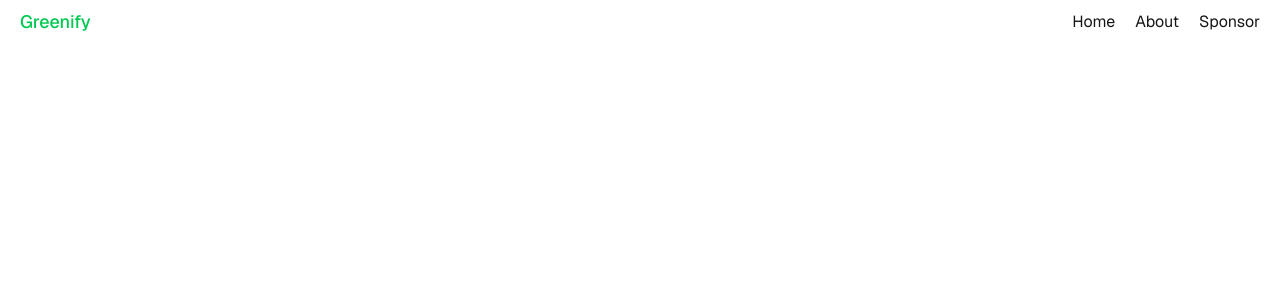
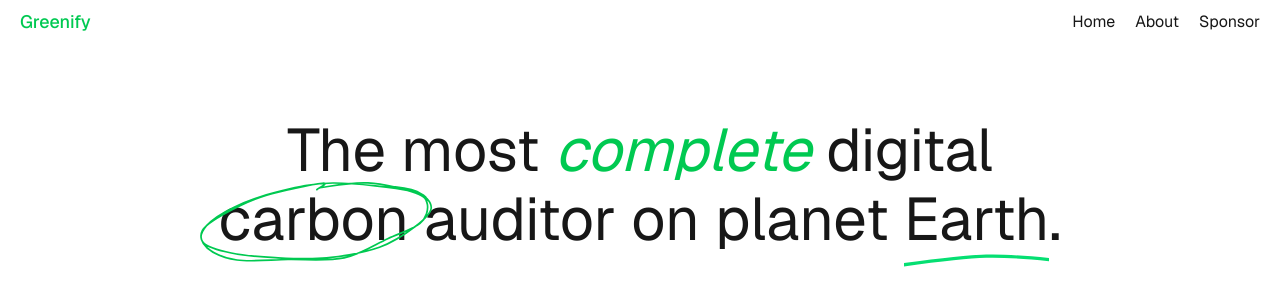
Before and after one commit to ShayokhShorfuddin/greenify, a Next.js app: page / in a window 1280 px wide. Shown: the top 306 px of the page. Built offline with nearby package versions, Linux system fonts and the light colour scheme.

Commit message:
add initial Hero text

```diff
--- /dev/null
+++ b/app/_components/Hero.tsx
@@ -0,0 +1,13 @@
+export default function Hero() {
+  return (
+    <section>
+      <div className="flex justify-center mt-[5rem]">
+        <h1 className="text-6xl max-w-4xl text-center font-sans leading-[1.15]">
+          The most <span className="italic text-green-500">complete</span>{" "}
+          digital <span className="round_marking">carbon</span> auditor on
+          planet <span className="green_underlined">Earth</span>.
+        </h1>
+      </div>
+    </section>
+  );
+}
--- a/app/_components/Navbar.tsx
+++ b/app/_components/Navbar.tsx
@@ -92,7 +92,7 @@ export default function Navbar() {
 // Navigation dropdown for mobile devices
 function NavigationDropdown() {
   return (
-    <div className="border border-green-600 rounded-xl px-4 py-3 w-min">
+    <div className="bg-white border border-green-600 rounded-xl px-4 py-3 w-min">
       <ul className="space-y-2.5">
         <li>
           <Link href="/">
--- a/app/_components/ReactScan.tsx
+++ /dev/null
@@ -1,14 +0,0 @@
-/** biome-ignore-all assist/source/organizeImports: <> */
-"use client";
-import { scan } from "react-scan";
-import { type JSX, useEffect } from "react";
-
-export function ReactScan(): JSX.Element {
-  useEffect(() => {
-    scan({
-      enabled: true,
-    });
-  }, []);
-
-  return <></>;
-}
--- a/app/globals.css
+++ b/app/globals.css
@@ -21,3 +21,11 @@ body {
   color: var(--foreground);
   font-family: Arial, Helvetica, sans-serif;
 }
+
+.green_underlined {
+  @apply relative after:content-[''] after:w-full after:h-[30px] after:left-0 after:bottom-[-20px] after:z-10 after:absolute after:bg-center after:bg-no-repeat after:bg-cover after:bg-[url('../public/svgs/line.svg')];
+}
+
+.round_marking {
+  @apply relative after:content-[''] after:rotate-8 after:w-[250px] after:h-[110px] after:-left-7 after:bottom-[-19px] after:z-10 after:absolute after:bg-center after:bg-no-repeat after:bg-cover after:bg-[url('../public/svgs/round-marking.svg')];
+}
--- a/app/layout.tsx
+++ b/app/layout.tsx
@@ -1,7 +1,6 @@
 import type { Metadata } from "next";
 import { Geist, Geist_Mono } from "next/font/google";
 import "./globals.css";
-import { ReactScan } from "./_components/ReactScan";
 
 const geistSans = Geist({
   variable: "--font-geist-sans",
@@ -26,7 +25,12 @@ export default function RootLayout({
   return (
     <html lang="en">
       {/* We don't want to include the ReactScan component in production builds. It's just for local development */}
-      {process.env.NODE_ENV === "development" && <ReactScan />}
+      {process.env.NODE_ENV === "development" && (
+        <head>
+          <script src="https://unpkg.com/react-scan/dist/auto.global.js" />
+        </head>
+      )}
+
       <body
         className={`${geistSans.variable} ${geistMono.variable} antialiased`}
       >
--- a/app/page.tsx
+++ b/app/page.tsx
@@ -1,3 +1,4 @@
+import Hero from "./_components/Hero";
 import Navbar from "./_components/Navbar";
 
 export default function Page() {
@@ -7,6 +8,7 @@ export default function Page() {
 
       <main>
         <Navbar />
+        <Hero />
       </main>
 
       {/* Footer will go here */}
```
Also changed, not shown: biome.json (+7 -1 lines), public/svgs/line.svg (added), public/svgs/round-marking.svg (added).
